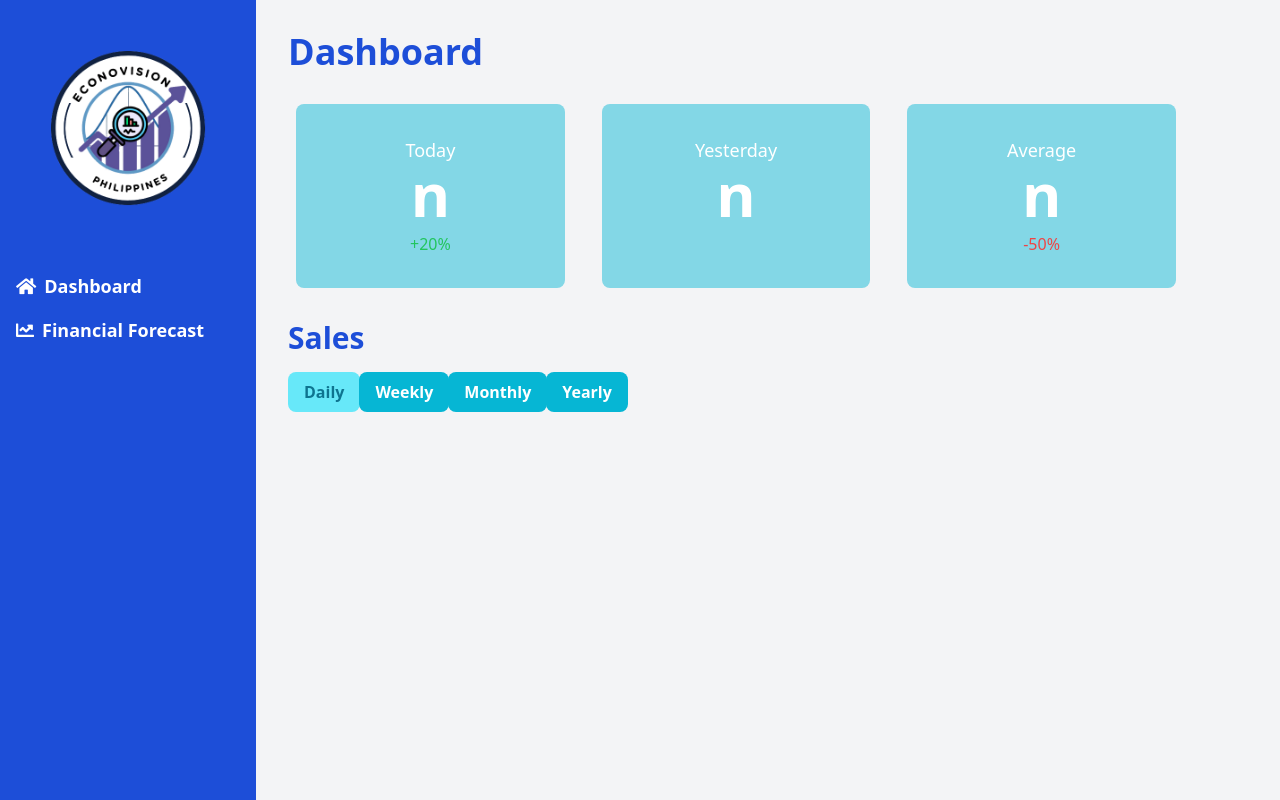
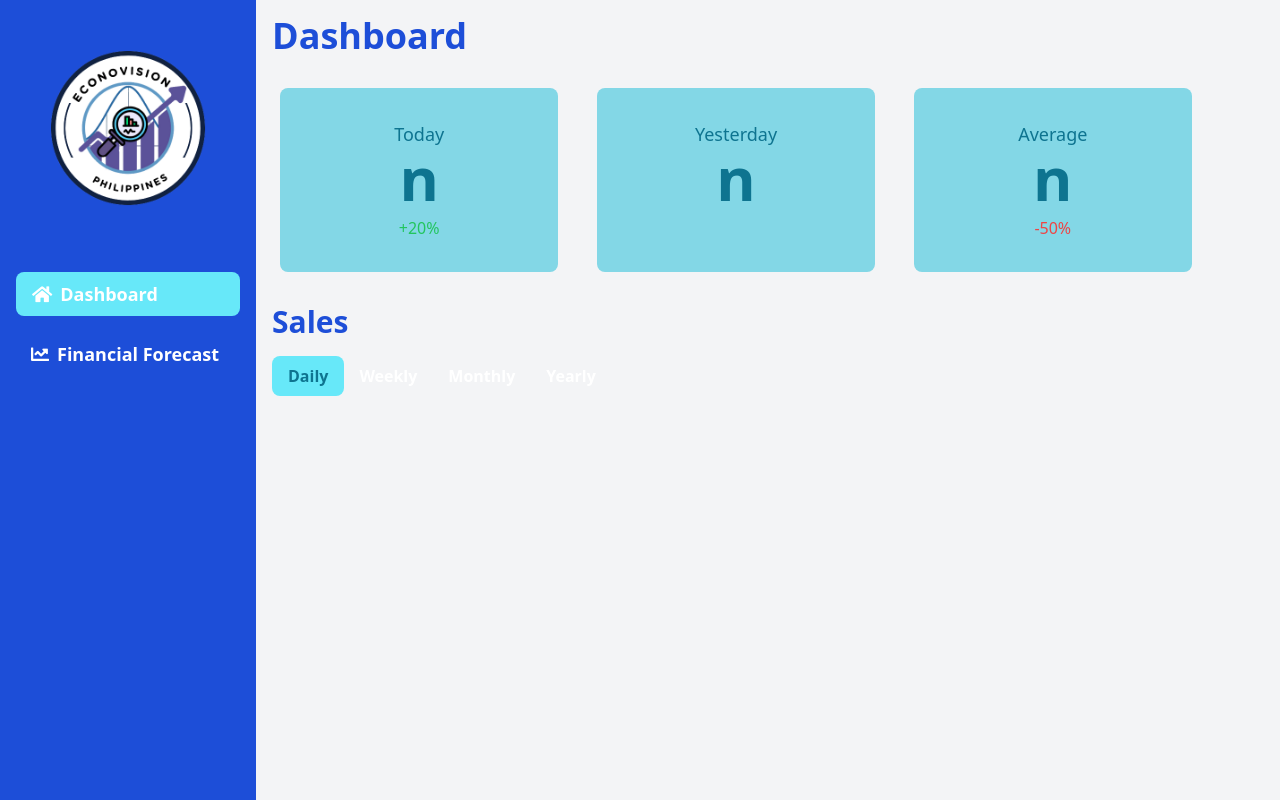
Before and after one commit to cielotds/SDMS-v2, a Flask app: page / in a window 1280 px wide. Run offline with Flask 3, Linux system fonts and the light colour scheme; data that the repository does not hold is empty; some libraries are stand-ins or nearby versions.

Commit message:
medyo maayos na frontend

```diff
--- a/app.py
+++ b/app.py
@@ -3,32 +3,12 @@ import mysql.connector
 
 app = Flask(__name__)
 
-def connect_db():
-    return mysql.connector.connect(
-        host="localhost",
-        user="root",
-        password="1024",
-        database="ghbpython"
-    )
+
 
 @app.route('/')
 def home():
-    db = connect_db()
-    cursor = db.cursor(dictionary=True)
+    return render_template('index.html')
 
-    # Fetch sales data for the dashboard
-    cursor.execute("SELECT DATE(date) as sale_date, SUM(order_items) as total_items, SUM(total_price) as total_sales FROM orders GROUP BY sale_date ORDER BY sale_date DESC LIMIT 7")
-    sales_data = cursor.fetchall()
-
-    # Fetch product sales data
-    cursor.execute("SELECT p.product_name, SUM(o.order_items) as total_items, SUM(o.total_price) as total_sales FROM orders o JOIN products p ON o.product_id = p.product_id GROUP BY p.product_name")
-    product_sales_data = cursor.fetchall()
-
-    # Close the database connection
-    cursor.close()
-    db.close()
-
-    return render_template('index.html', sales_data=sales_data, product_sales_data=product_sales_data)
 
 if __name__ == '__main__':
     app.run(debug=True)
--- /dev/null
+++ b/static/main.js
@@ -0,0 +1,73 @@
+document.addEventListener('DOMContentLoaded', function() {
+    // Define button variables
+    const dashboardBtn = document.getElementById('dashboardBtn');
+    const forecastBtn = document.getElementById('forecastBtn');
+
+    // Function to set active button
+    function setActiveButton(activeButton) {
+        // Remove active class from both buttons
+        dashboardBtn.classList.remove('btn-active');
+        forecastBtn.classList.remove('btn-active');
+
+        // Add active class to the clicked button
+        activeButton.classList.add('btn-active');
+    }
+
+    // Function to render dashboard content
+    function renderDashboard() {
+        document.getElementById('content').innerHTML = `
+            <h1 class="text-4xl font-bold text-blue-700 mb-8">Dashboard</h1>
+            <div class="flex justify-between mb-8">
+                <div class="card">
+                    <div class="text-lg">Today</div>
+                    <div class="text-6xl font-bold">n</div>
+                    <div class="text-green-500 mt-2">+20%</div>
+                </div>
+                <div class="card">
+                    <div class="text-lg">Yesterday</div>
+                    <div class="text-6xl font-bold">n</div>
+                </div>
+                <div class="card">
+                    <div class="text-lg">Average</div>
+                    <div class="text-6xl font-bold">n</div>
+                    <div class="text-red-500 mt-2">-50%</div>
+                </div>
+            </div>
+            <h2 class="text-3xl font-bold text-blue-700 mb-4">Sales</h2>
+            <div class="flex mb-8">
+                <button class="btn-active">Daily</button>
+                <button class="btn">Weekly</button>
+                <button class="btn">Monthly</button>
+                <button class="btn btn-rounded">Yearly</button>
+            </div>
+        `;
+    }
+
+    // Function to render financial forecast content
+    function renderForecast() {
+        document.getElementById('content').innerHTML = `
+            <h1 class="text-4xl font-bold text-blue-700 mb-8">Financial Forecast</h1>
+            <p>Your financial forecast content goes here.</p>
+            <div class="flex mb-8">
+                <button class="btn">Daily</button>
+                <button class="btn">Weekly</button>
+                <button class="btn">Monthly</button>
+                <button class="btn btn-rounded">Yearly</button>
+            </div>
+        `;
+    }
+
+    // Event listeners for button clicks
+    dashboardBtn.addEventListener('click', function() {
+        setActiveButton(dashboardBtn);
+        renderDashboard();
+    });
+
+    forecastBtn.addEventListener('click', function() {
+        setActiveButton(forecastBtn);
+        renderForecast();
+ });
+
+    // Initial render
+    renderDashboard(); // Optionally render the dashboard by default on page load
+});
--- a/static/styles.css
+++ b/static/styles.css
@@ -12,7 +12,7 @@
 
 .card {
     background-color: #83d7e6; /* Tailwind's cyan-500 */
-    color: white;
+    color: #0E7490;
     text-align: center;
     padding: 2rem;
     border-radius: 0.5rem;
@@ -21,12 +21,13 @@
 }
 
 .btn {
-    background-color: #06B6D4; /* Tailwind's cyan-500 */
+    background-color:transparent; /* Tailwind's cyan-700 */
     color: white;
     font-weight: bold;
     padding: 0.5rem 1rem;
     border-radius: 0.5rem;
     margin-left: -1px; /* To avoid double borders */
+    transition: background-color 0.3s;
 }
 
 .btn-active {
@@ -38,5 +39,9 @@
 }
 
 .btn-rounded {
-    border-radius: 0.5rem 0.5rem 0.5rem 0.5rem; /* Rounded right */
+    border-radius: 0.5rem 0.5rem 0.5rem 0.5rem; /* Rounded corners */
 }
+
+.btn:hover {
+    background-color: rgba(255, 255, 255, 0.1); /* Lighten on hover */
+}
--- a/templates/index.html
+++ b/templates/index.html
@@ -6,6 +6,10 @@
     <title>Econovision</title>
     <link rel="stylesheet" href="{{ url_for('static', filename='styles.css') }}">
     <link href="https://cdnjs.cloudflare.com/ajax/libs/font-awesome/5.15.3/css/all.min.css" rel="stylesheet"/>
+    <script src="https://cdn.jsdelivr.net/npm/chart.js"></script>
+    <script src="{{ url_for('static', filename='main.js') }}"></script>
+    <script src="{{ url_for('static', filename='charts.js') }}"></script>
+    <script src="{{ url_for('static', filename='chatbot.js') }}"></script>
 </head>
 <body class="bg-gray-100">
     <div class="flex">
@@ -14,14 +18,13 @@
             <div class="text-white text-lg font-bold mb-8">
                 <div class="flex items-center mb-8">
                     <img src="{{ url_for('static', filename='images/ECONOVISION.png') }}" alt="Logo" class="h-12.5 w-12.5 mr-2">
-
                 </div>
                 <div class="flex flex-col space-y-4">
-                <button class="flex items-center text-white">
+                    <button id="dashboardBtn" class="flex items-center text-white btn-active">
                         <i class="fas fa-home mr-2"></i>
                         <span>Dashboard</span>
                     </button>
-                <button class="flex items-center text-white">
+                    <button id="forecastBtn" class="flex items-center text-white btn">
                         <i class="fas fa-chart-line mr-2"></i>
                         <span>Financial Forecast</span>
                     </button>
@@ -29,7 +32,8 @@
             </div>
         </div>
         <!-- Main Content -->
-        <div class="main-content">
+        <div class="main-content p-4">
+            <div id="content">
                 <h1 class="text-4xl font-bold text-blue-700 mb-8">Dashboard</h1>
                 <div class="flex justify-between mb-8">
                     <div class="card">
@@ -54,7 +58,7 @@
                     <button class="btn">Monthly</button>
                     <button class="btn btn-rounded">Yearly</button>
                 </div>
-
+            </div>
         </div>
     </div>
     <script src="https://cdn.tailwindcss.com"></script>
```
Lines whose indentation alone changed are shown as unchanged.
